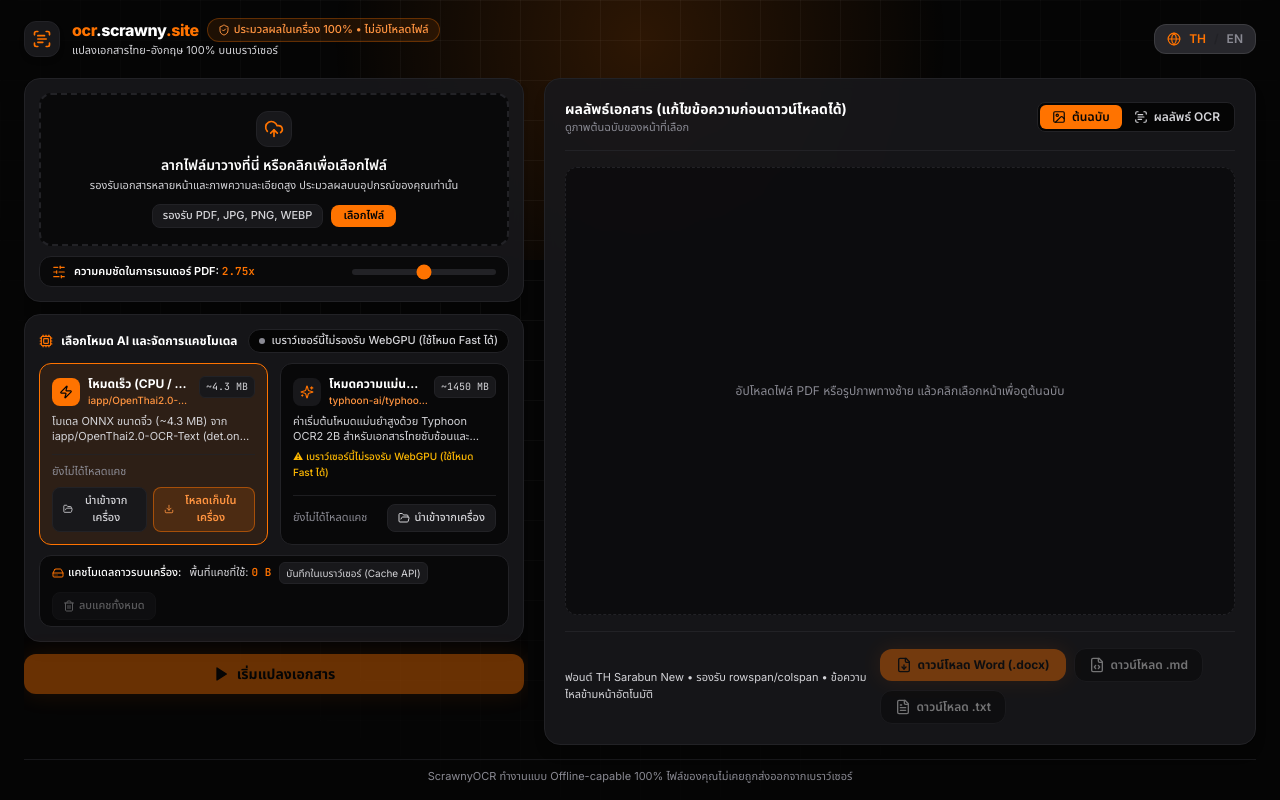
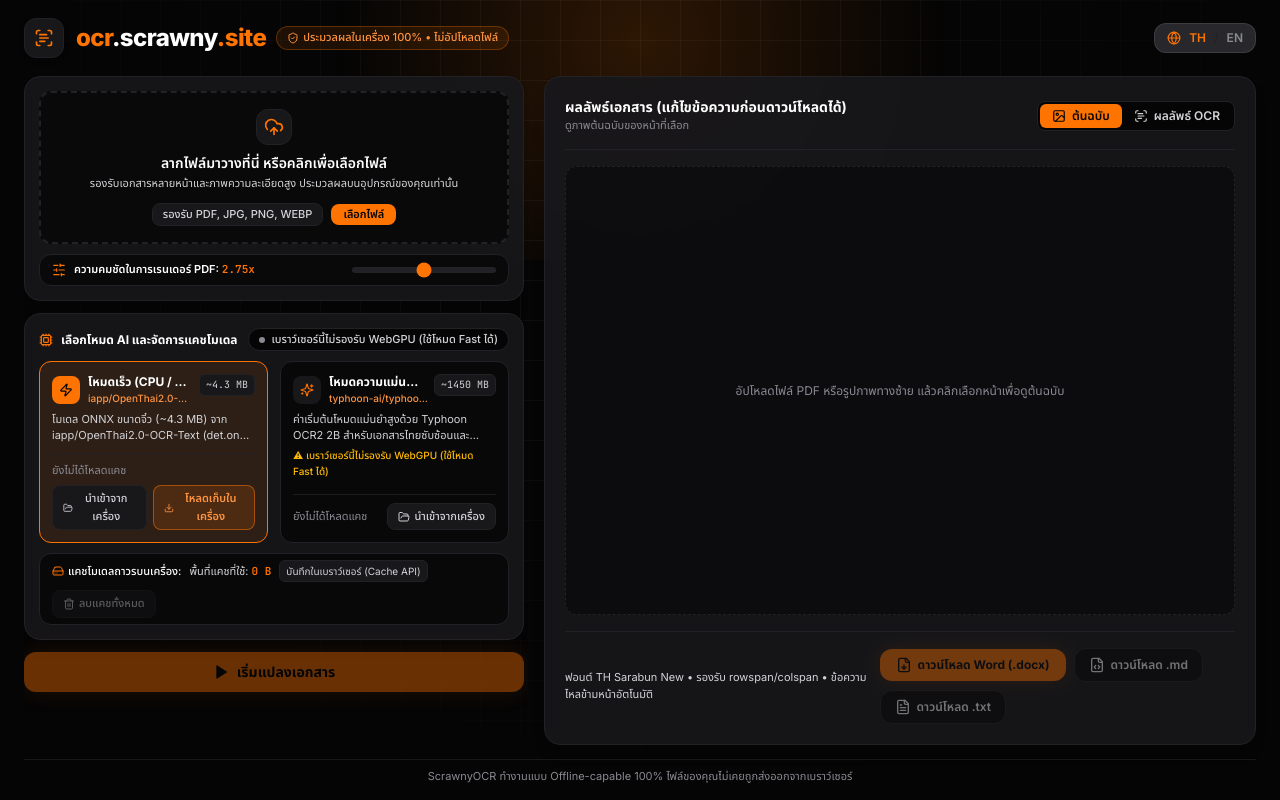
Before and after one commit to scrawnysatyr/ScrawnyOCR, a React (Vite) app: page / in a window 1280 px wide. Built offline with nearby package versions, Linux system fonts and the light colour scheme.

Commit message:
style: larger brand logo/title and remove header subtitles

```diff
--- a/src/App.tsx
+++ b/src/App.tsx
@@ -309,20 +309,17 @@ export function App() {
         {/* Topbar */}
         <header className="flex shrink-0 flex-wrap items-center justify-between gap-3 py-1">
           <div className="flex items-center gap-3">
-            <div className="grid h-9 w-9 place-items-center rounded-xl border border-[#222226] bg-[#18181b] text-[#ff7300] shadow-md">
+            <div className="grid h-10 w-10 place-items-center rounded-xl border border-[#222226] bg-[#18181b] text-[#ff7300] shadow-md">
               <ScanText className="h-5 w-5" />
             </div>
-            <div>
-              <div className="flex items-center gap-2">
-                <span className="text-base font-extrabold tracking-tight text-[#ffffff]">
+            <div className="flex items-center gap-2.5">
+              <span className="text-xl sm:text-2xl font-extrabold tracking-tight text-[#ffffff] leading-none">
                 <span className="text-[#ff7300]">ocr</span>.scrawny<span className="text-[#ff7300]">.site</span>
               </span>
               <span className="hidden items-center gap-1 rounded-full border border-[#ff7300]/30 bg-[#ff7300]/10 px-2.5 py-0.5 text-[11px] font-medium text-[#ff9440] sm:inline-flex">
                 <ShieldCheck className="h-3 w-3" />
                 {t.clientSideBadge}
               </span>
-              </div>
-              <p className="text-[11px] text-[#d4d4d8]">{t.brandSubtitle}</p>
             </div>
           </div>
 
```
Lines whose indentation alone changed are shown as unchanged.
